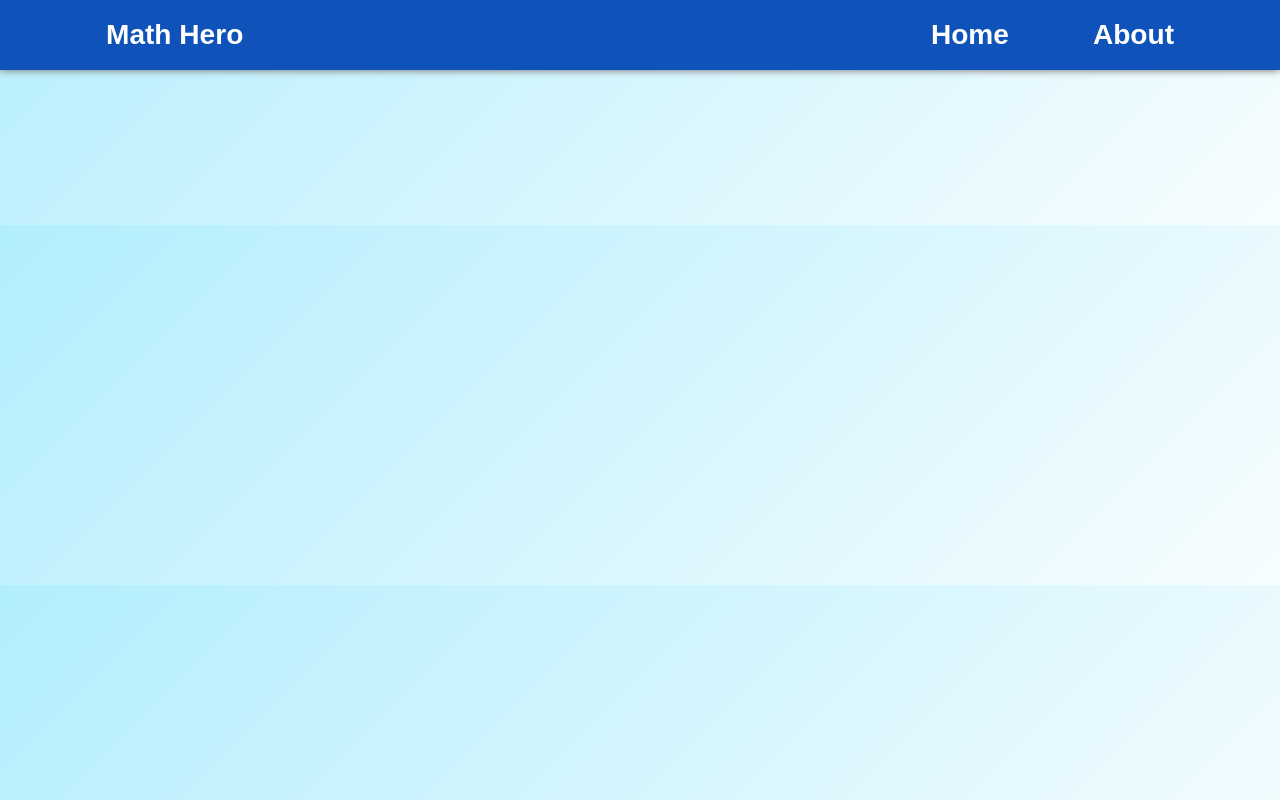
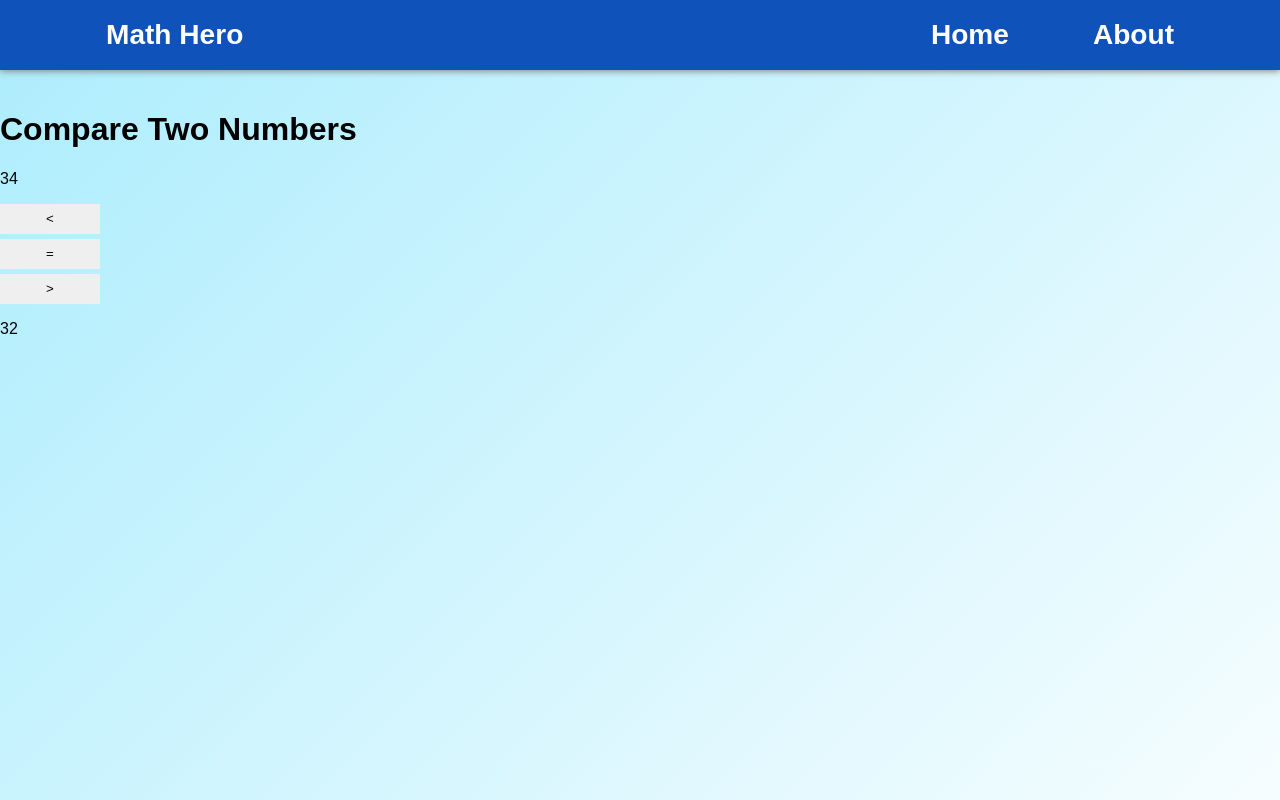
Before and after one commit to evan-desu/math-hero, a React (Create React App) app: page /compare-numbers in a window 1280 px wide. Built offline with nearby package versions, Linux system fonts and the light colour scheme; a web font is replaced by a local one.

Commit message:
feat: Work on compare numbers quiz

```diff
--- a/src/App.tsx
+++ b/src/App.tsx
@@ -16,6 +16,7 @@ import SubtractionTen from './Quizzes/SubtractionTen';
 import SubtractionTwenty from './Quizzes/SubtractionTwenty';
 import CountingSingle from './Quizzes/CountingSingle';
 import CountingMixed from './Quizzes/CountingMixed';
+import CompareNumbers from './Quizzes/CompareNumbers';
 
 function App() {
 
@@ -38,6 +39,7 @@ function App() {
           <Route path='/subtract-under-20' element={ <SubtractionTwenty /> }/>
           <Route path='/count-single' element={ <CountingSingle /> }/>
           <Route path='/count-mixed' element={ <CountingMixed /> }/>
+          <Route path='/compare-numbers' element={ <CompareNumbers /> }/>
         </Routes>
         </div>
       </div>
--- a/src/GradeTwo/GradeTwo.tsx
+++ b/src/GradeTwo/GradeTwo.tsx
@@ -19,6 +19,9 @@ const GradeTwo = () => {
                     <button className="grade-two-quiz-btn" onClick={() => handleQuizClick("subtract-under-20")}>
                         Subtraction <br className="desktop-break" />(Under 20)
                     </button>
+                    <button className="grade-two-quiz-btn" onClick={() => handleQuizClick("compare-numbers")}>
+                        Comparisons
+                    </button>
                 </div>
             </section>
         </main>
--- a/src/Quizzes/compareNumbers.css
+++ b/src/Quizzes/compareNumbers.css
@@ -0,0 +1,11 @@
+.answer-choice-container {
+    display: flex;
+    flex-direction: column;
+    gap: 5px;
+}
+
+.answer-choice-container button {
+    width: 100px;
+    height: 30px;
+    border: none;
+}
--- a/src/Quizzes/compareNumbers.tsx
+++ b/src/Quizzes/compareNumbers.tsx
@@ -1,10 +1,29 @@
+import { useState } from "react";
 import { compareTwoNumbers } from "../MathFunctions";
 import './CompareNumbers.css'
 
 const CompareNumbers = () => {
+    // const [problem, setProblem] = useState({ num1: 0, num2: 0, correctAnswer: '' });
+    // const [userAnswer, setUserAnswer] = useState('');
+    // const [questionNumber, setQuestionNumber] = useState(1);
+    // const [score, setScore] = useState(0);
+    // const [isLoading, setIsLoading] = useState(true);
+    // const [isFinished, setIsFinished] = useState(false);
+
     return (
-        <h1>Compare Two Numbers</h1>
+        <main>
+            <h1>Compare Two Numbers</h1>
+            <div className="comparison-container">
+            <p>34</p>
+            <section className="answer-choice-container">
+                <button>{`<`}</button>
+                <button>{`=`}</button>
+                <button>{`>`}</button>
+            </section>
+            <p>32</p>
+            </div>
+        </main>
     )
 }
 
-export default compareTwoNumbers;
+export default CompareNumbers;
```
